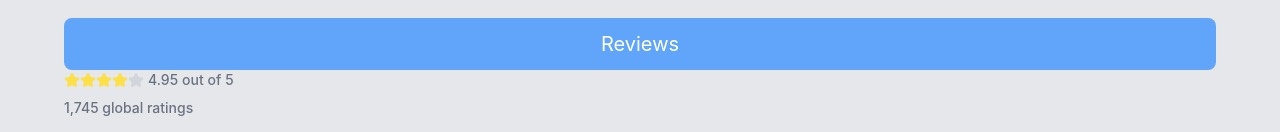
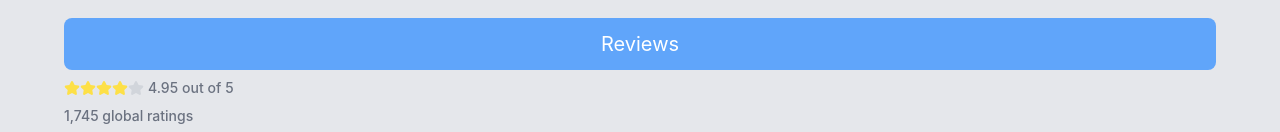
Before and after one commit to Viro102/eshop_app, a React (Vite) app: page /product/1 in a window 1280 px wide. Shown: the part 800-932 px from the top of the page. Built offline with nearby package versions, Linux system fonts and the light colour scheme; no server answers.

Commit message:
fix margins

```diff
--- a/src/components/ReviewCard.tsx
+++ b/src/components/ReviewCard.tsx
@@ -3,7 +3,7 @@ import Rating from "./Rating";
 export default function ReviewCard() {
   return (
     <>
-      <div className="mb-2 flex items-center">
+      <div className="my-2 flex items-center">
         <Rating count={4} />
         <p className="ms-1 text-sm font-medium text-gray-500 dark:text-gray-400">4.95</p>
         <p className="ms-1 text-sm font-medium text-gray-500 dark:text-gray-400">out of</p>
```
